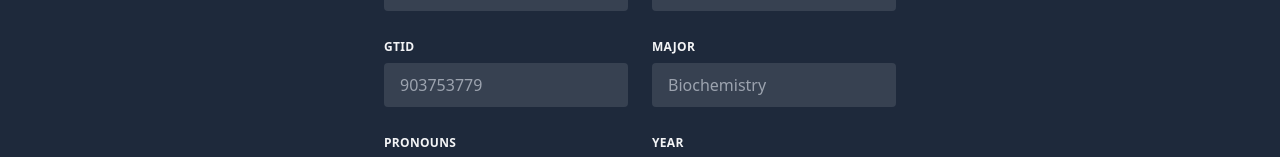
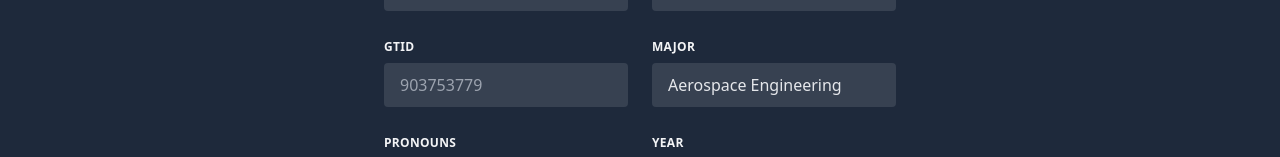
Before and after one commit to theflashwin/gtakpsi-rush-app, a React (Vite) app in the folder client/: page /register in a window 1280 px wide. Shown: the part 423-580 px from the top of the page. Built offline with nearby package versions, Linux system fonts and the light colour scheme.

Commit message:
Small changes for beta testing

```diff
--- a/client/src/components/RegisterComponents/BasicInfo.jsx
+++ b/client/src/components/RegisterComponents/BasicInfo.jsx
@@ -1,4 +1,4 @@
-import React from "react";
+import React, { useState, useEffect } from "react";
 
 export default function BasicInfo(props) {
 
@@ -112,13 +112,45 @@ export default function BasicInfo(props) {
                         <label className="block uppercase tracking-wide text-gray-100 text-xs font-bold mb-2" htmlFor="grid-major">
                             Major
                         </label>
-                        <input
+                        <select
                             ref={props.major}
-                            className="appearance-none block w-full bg-gray-700 text-gray-200 rounded py-3 px-4 leading-tight focus:outline-none focus:ring focus:ring-blue-400"
-                            id="grid-major"
-                            type="text"
-                            placeholder="Biochemistry"
-                        />
+                            className="block appearance-none w-full bg-gray-700 text-gray-200 py-3 px-4 pr-8 rounded leading-tight focus:outline-none focus:ring focus:ring-blue-400"
+                            id="grid-year"
+                        >
+                            <option>Aerospace Engineering</option>
+                            <option>Applied Languages and Intercultural Studies</option>
+                            <option>Biochemistry</option>
+                            <option>Biology</option>
+                            <option>Biomedical Engineering</option>
+                            <option>Business Administration</option>
+                            <option>Chemical and Biomolecular Engineering</option>
+                            <option>Chemistry</option>
+                            <option>Civil Engineering</option>
+                            <option>Computational Media</option>
+                            <option>Computer Engineering</option>
+                            <option>Computer Science</option>
+                            <option>Earth and Atmospheric Sciences</option>
+                            <option>Economics</option>
+                            <option>Economics and International Affairs</option>
+                            <option>Electrical Engineering</option>
+                            <option>Environmental Engineering</option>
+                            <option>Global Economics and Modern Languages</option>
+                            <option>History, Technology, and Society</option>
+                            <option>Industrial Design</option>
+                            <option>Industrial Engineering</option>
+                            <option>International Affairs</option>
+                            <option>International Affairs and Modern Languages</option>
+                            <option>Literature, Media, and Communication</option>
+                            <option>Materials Science and Engineering</option>
+                            <option>Mathematics</option>
+                            <option>Mechanical Engineering</option>
+                            <option>Nuclear and Radiological Engineering</option>
+                            <option>Neuroscience</option>
+                            <option>Physics</option>
+                            <option>Psychology</option>
+                            <option>Public Policy</option>
+
+                        </select>
                     </div>
                 </div>
 
--- a/client/src/pages/Dashboard.jsx
+++ b/client/src/pages/Dashboard.jsx
@@ -89,7 +89,7 @@ export default function Dashboard(props) {
 
     const fuse = new Fuse(rushees, {
         keys: ["name", "gtid", "major", "email"],
-        threshold: 0.3, // Adjust for strictness (0 = strict, 1 = loose)
+        threshold: 0.05, // Adjust for strictness (0 = strict, 1 = loose)
     });
 
     const handleSearch = (e) => {
```
Also changed, not shown: client/src/data/majors.json (deleted), 1 other file (tests, documents, lock files or other folders).
